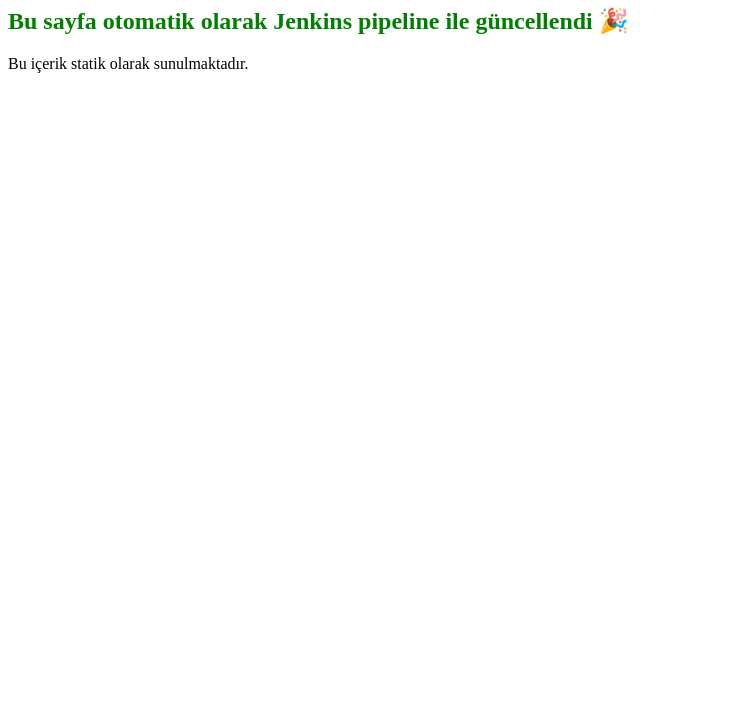
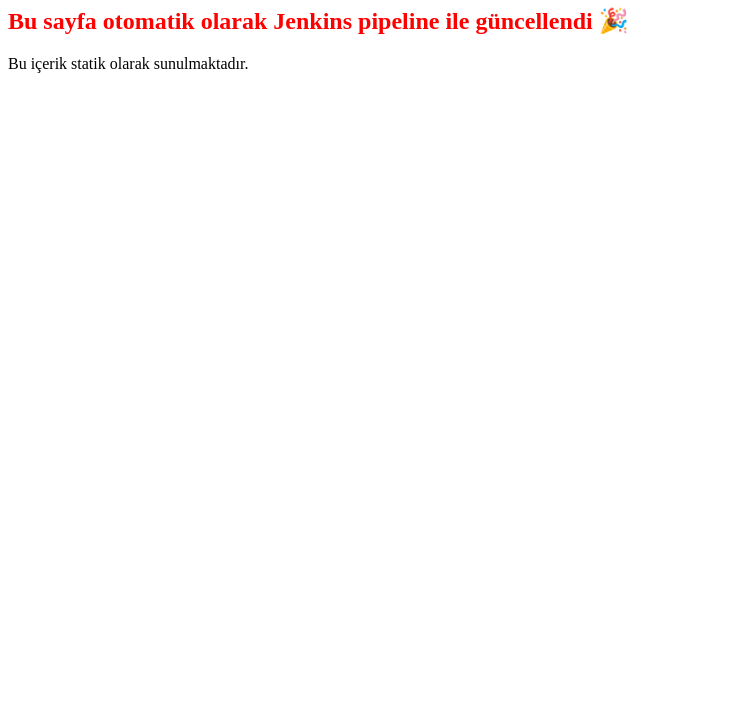
Before and after one commit to ogunmehmetsalih/visitor-app, a website: page app/public/index.html in a window 1280 px wide. Shown: the part 73-800 px from the top of the page, without its empty margins (0-750 px from the left). Drawn offline with Linux system fonts and the light colour scheme.

Commit message:
index.html edited

```diff
--- a/app/public/index.html
+++ b/app/public/index.html
@@ -6,7 +6,7 @@
 </head>
 <body>
   <h1>Merhaba, bu basit bir Node.js web uygulamasıdır!</h1>
-  <h2 style="color: green;">Bu sayfa otomatik olarak Jenkins pipeline ile güncellendi 🎉</h2>
+  <h2 style="color: red;">Bu sayfa otomatik olarak Jenkins pipeline ile güncellendi 🎉</h2>
   <p>Bu içerik statik olarak sunulmaktadır.</p>
 </body>
 </html>
```
